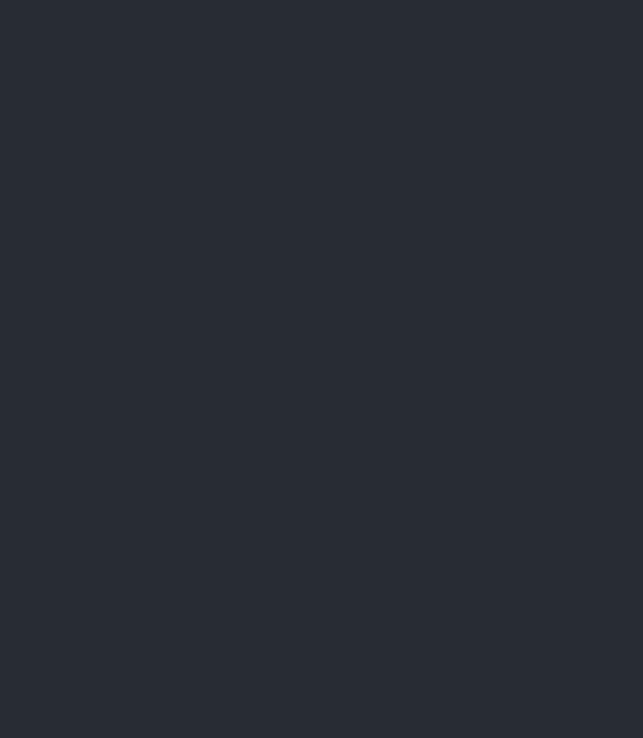
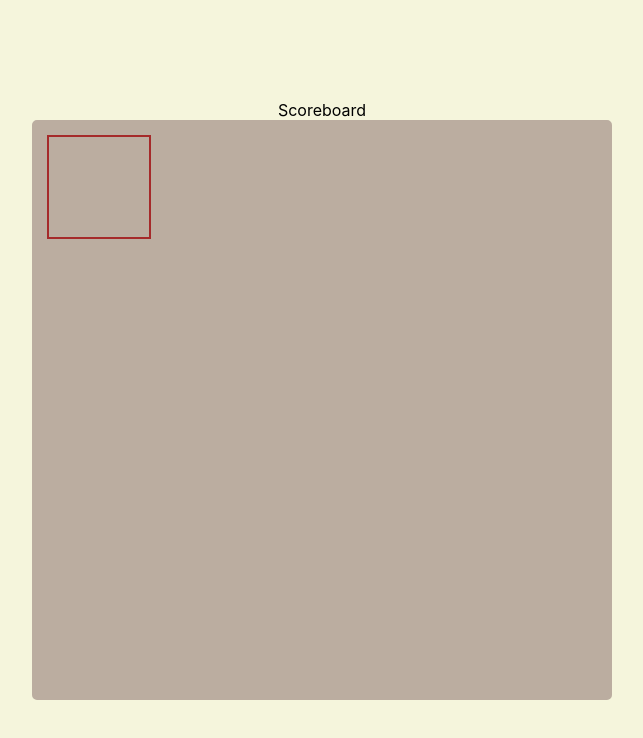
Before and after one commit to tackleshaft/2048-clone, a React (Create React App) app in the folder 2048-react-clone/: page / in a window 1280 px wide. Shown: the top 738 px of the page, without its empty margins (318-961 px from the left). Built offline with nearby package versions, Linux system fonts and the light colour scheme.

Commit message:
creation of board, component structure Co-authored-by: joshuamcdaniel95

```diff
--- a/2048-react-clone/src/App.css
+++ b/2048-react-clone/src/App.css
@@ -1,16 +1,21 @@
 .App {
+  display: flex;
+  flex-direction: column;
   text-align: center;
+  align-items: center;
+  justify-content: center;
+  background-color: beige;
+  width: 100vw;
+  height: 100vh;
 }
 
-.App-logo {
-  height: 40vmin;
-  pointer-events: none;
-}
-
-@media (prefers-reduced-motion: no-preference) {
-  .App-logo {
-    animation: App-logo-spin infinite 20s linear;
-  }
+#board {
+  display: flex;
+  width: 550px;
+  height: 550px;
+  background: #BBADA0;
+  border: 15px solid #BBADA0;
+  border-radius: 5px;
 }
 
 .App-header {
@@ -24,15 +29,8 @@
   color: white;
 }
 
-.App-link {
-  color: #61dafb;
+.tile {
+  width: 100px;
+  height: 100px;
+  border: 2px solid brown;
 }
-
-@keyframes App-logo-spin {
-  from {
-    transform: rotate(0deg);
-  }
-  to {
-    transform: rotate(360deg);
-  }
-}
--- a/2048-react-clone/src/App.js
+++ /dev/null
@@ -1,13 +0,0 @@
-import './App.css';
-
-function App() {
-
-  return (
-    <div className="App">
-      <header className="App-header">
-      </header>
-    </div>
-  );
-}
-
-export default App;
--- /dev/null
+++ b/2048-react-clone/src/App.jsx
@@ -0,0 +1,15 @@
+import './App.css';
+import Scoreboard from './Components/Scoreboard.jsx';
+import Board from './Components/Board.jsx';
+
+function App() {
+
+  return (
+    <div className="App">
+      <Scoreboard />
+      <Board />
+    </div>
+  );
+}
+
+export default App;
--- a/2048-react-clone/src/Components/Board.jsx
+++ b/2048-react-clone/src/Components/Board.jsx
@@ -0,0 +1,13 @@
+import React from "react";
+import Tile from './Tile.jsx';
+
+function Board() {
+
+    return (
+        <div id="board">
+          <Tile />
+        </div>
+    )
+}
+
+export default Board
--- /dev/null
+++ b/2048-react-clone/src/Components/Scoreboard.jsx
@@ -0,0 +1,10 @@
+import React from "react";
+
+function Scoreboard() {
+
+    return (
+        <div id="scoreBoard">Scoreboard</div>
+    )
+}
+
+export default Scoreboard;
--- a/2048-react-clone/src/Components/Tile.jsx
+++ b/2048-react-clone/src/Components/Tile.jsx
@@ -0,0 +1,9 @@
+import React from 'react';
+
+function Tile() {
+  return (
+    <div className="tile"></div>
+  )
+}
+
+export default Tile;
```
